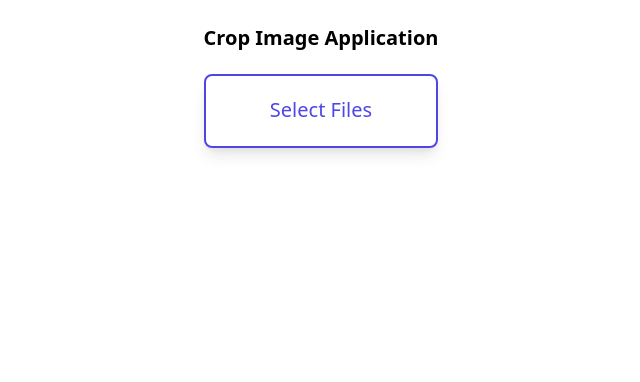
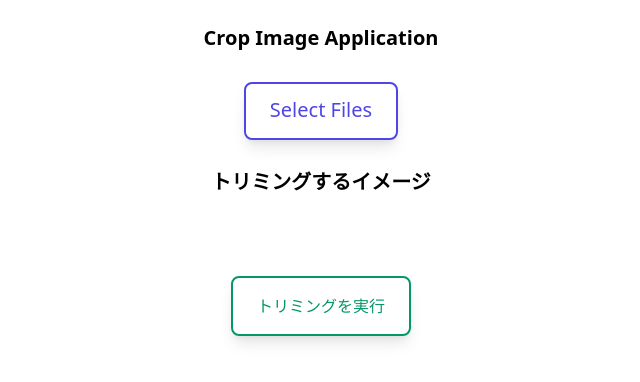
Before and after one commit to sotto97/crop-image, a plain HTML site: page index.html in a window 1280 px wide. Shown: the whole page, without its empty margins (319-959 px from the left). Drawn offline with nearby package versions, Linux system fonts and the light colour scheme.

Commit message:
ボタンの配置

```diff
--- a/index.html
+++ b/index.html
@@ -16,14 +16,14 @@
   </head>
   <body class="text-center">
     <header class="h-12">
-      <h1 class="py-6 text-xl font-semibold">Crop Image Application</h1>
+      <h1 class="pt-6 text-xl font-semibold">Crop Image Application</h1>
     </header>
     <main class="mt-12" id="app">
-      <div>
+      <div class="h-12">
         <label
-          class="button p-6 border-2 border-indigo-600 cursor-pointer shadow-lg text-indigo-600 rounded-lg hover:bg-indigo-600 hover:text-white"
+          class="button py-4 px-6 border-2 border-indigo-600 cursor-pointer shadow-lg text-indigo-600 rounded-lg hover:bg-indigo-600 hover:text-white"
         >
-          <span class="text-xl p-10">Select Files</span>
+          <span class="text-xl">Select Files</span>
           <input
             type="file"
             class="hidden"
@@ -33,14 +33,21 @@
           />
         </label>
       </div>
+      <h1 class="my-6 text-xl font-semibold">トリミングするイメージ</h1>
       <div v-if="images" class="flex mt-10 w-full">
-        <div v-for="(image, index) in images" :key="index">
+        <div v-for="(image, index) in images" :key="index" class="w-full">
           <div class="absolute text-white" @click="deletePreview(index)">
             <i class="fas fa-minus-circle text-xl pl-2 pt-2 shadow-lg"></i>
           </div>
-          <img :src="images[index]" class="w-4/12" />
+          <img :src="images[index]" class="w-full" />
         </div>
       </div>
+      <button
+        class="button mt-10 py-4 px-6 border-2 border-green-600 cursor-pointer shadow-lg text-green-600 rounded-lg hover:bg-green-600 hover:text-white"
+        @click="cropImage"
+      >
+        トリミングを実行
+      </button>
     </main>
   </body>
 </html>
@@ -63,6 +70,9 @@
       deletePreview(index) {
         this.$delete(this.images, index);
       },
+      cropImage() {
+        console.log(this.images);
+      },
     },
   });
 </script>
```
